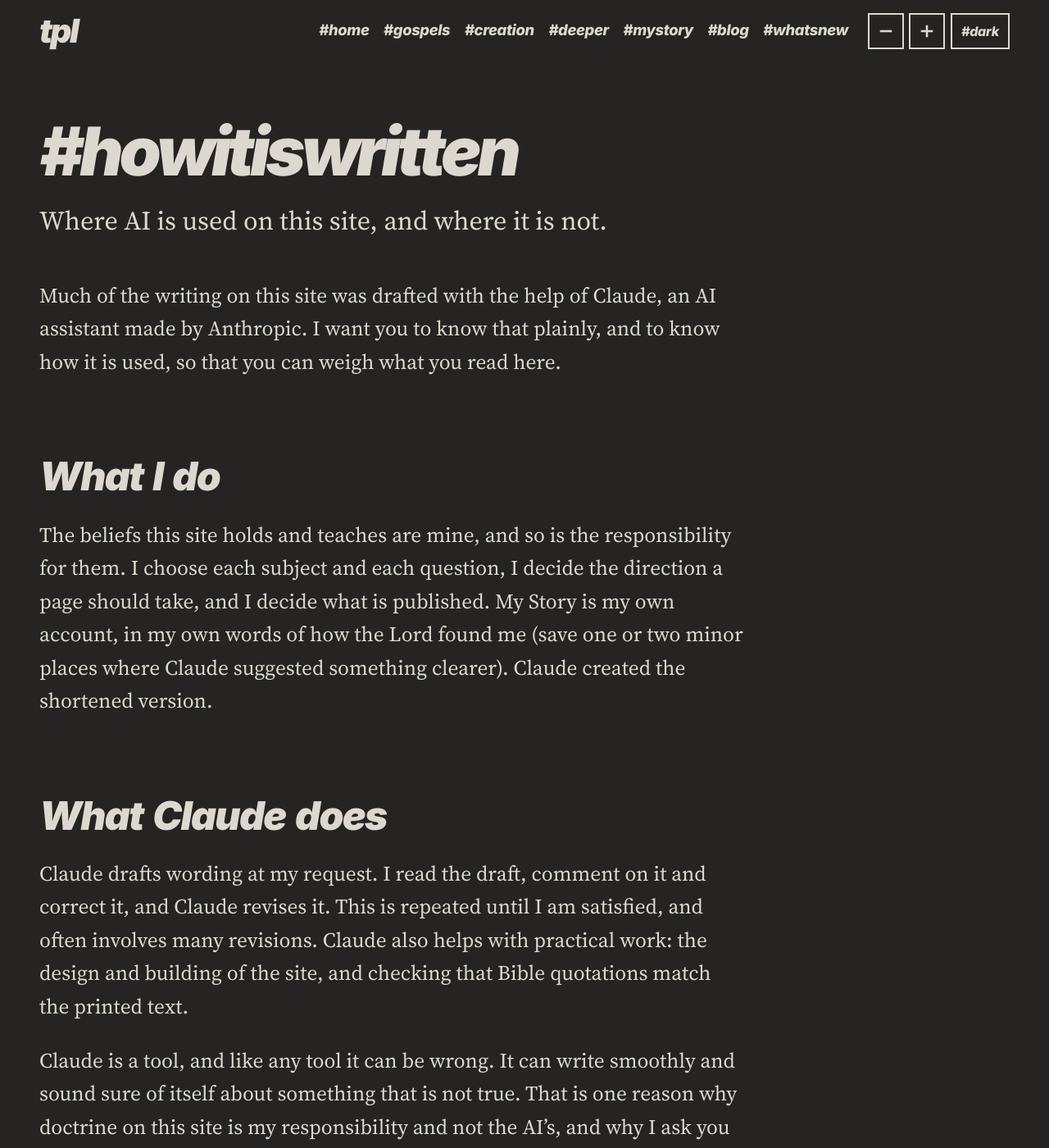
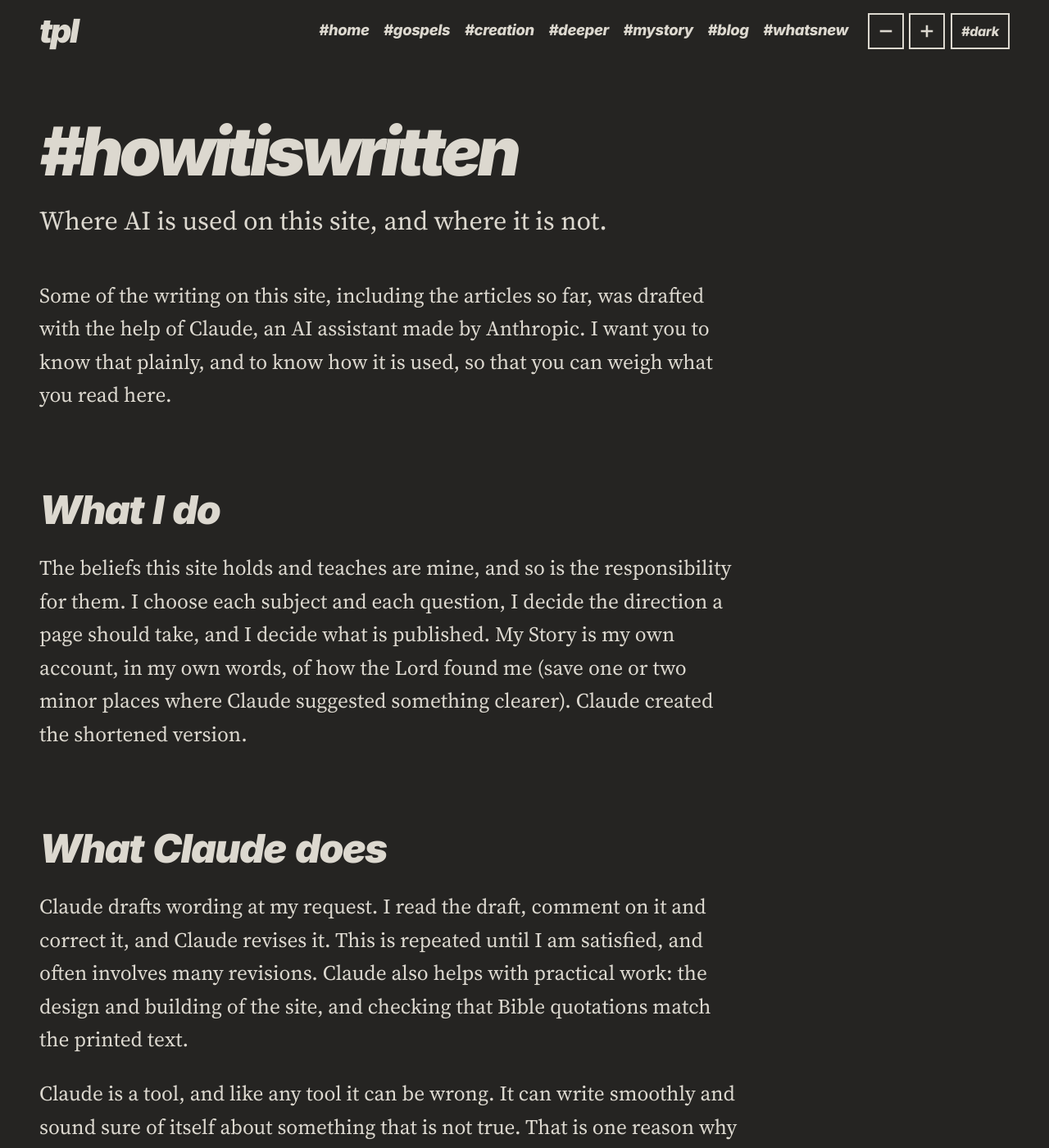
Before and after one commit to ForestWalkUK/truthpeaceandlove, a Jekyll site: the page built from how-this-site-is-written.md, in a window 1280 px wide and 1400 px high. Shown: the whole window at 82% size. Built offline with Jekyll 4.4.1, drawn with Linux system fonts in a browser that asks for light colours; some of the changed text lies outside the part shown.

Commit message:
Update How this site is written; clarify Geneva Bible source
How this site is written now says "some of the writing", including the articles so far, was drafted with Claude's help, plus a small punctuation fix. The Copyright and Gospels pages now make clear the Geneva Bible spelling was modernised for this site, working from an original-spelling public domain text from eBible.org.

Co-Authored-By: Claude Opus 4.8 <noreply@anthropic.com>

```diff
--- a/_config.yml
+++ b/_config.yml
@@ -3,7 +3,7 @@ lang: en-GB
 url: "https://forestwalkuk.github.io"
 baseurl: "/truthpeaceandlove"
 markdown: kramdown
-site_version: "3.9"
+site_version: "4.0"
 strapline: Found in Jesus Christ
 copyright_year: 2026
 copyright_holder: "Carl R. S. Hamblin"
--- a/how-this-site-is-written.md
+++ b/how-this-site-is-written.md
@@ -7,11 +7,11 @@ permalink: /how-this-site-is-written/
 ai_note: none
 ---
 
-Much of the writing on this site was drafted with the help of Claude, an AI assistant made by Anthropic. I want you to know that plainly, and to know how it is used, so that you can weigh what you read here.
+Some of the writing on this site, including the articles so far, was drafted with the help of Claude, an AI assistant made by Anthropic. I want you to know that plainly, and to know how it is used, so that you can weigh what you read here.
 
 ## What I do
 
-The beliefs this site holds and teaches are mine, and so is the responsibility for them. I choose each subject and each question, I decide the direction a page should take, and I decide what is published. My Story is my own account, in my own words of how the Lord found me (save one or two minor places where Claude suggested something clearer). Claude created the shortened version.
+The beliefs this site holds and teaches are mine, and so is the responsibility for them. I choose each subject and each question, I decide the direction a page should take, and I decide what is published. My Story is my own account, in my own words, of how the Lord found me (save one or two minor places where Claude suggested something clearer). Claude created the shortened version.
 
 ## What Claude does
 
```
Also changed, not shown: copyright.md (+1 -1 lines), gospels/index.md (+1 -1 lines).
